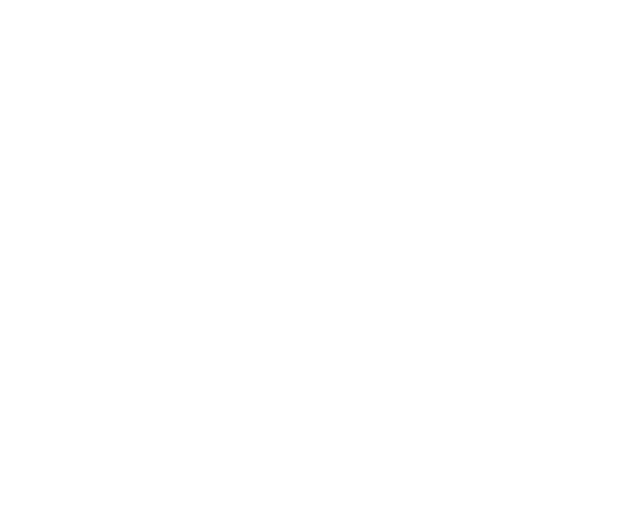
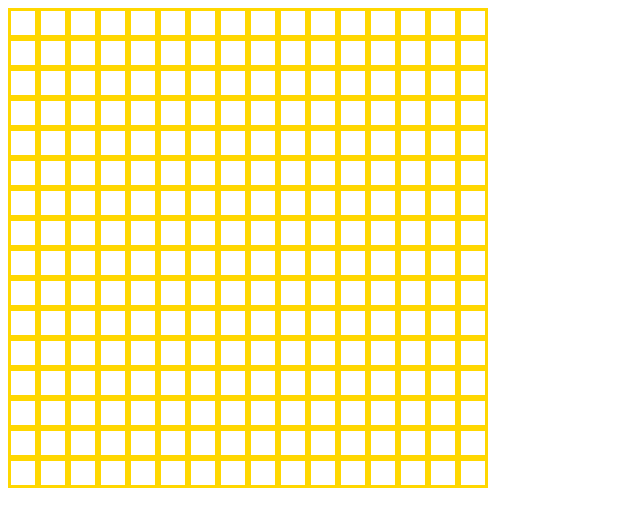
Before and after one commit to rip-the-slit/etch-a-sketch, a plain HTML site: page index.html in a window 1280 px wide. Shown: the whole page, without its empty margins (0-640 px from the left). Drawn offline with Linux system fonts and the light colour scheme.

Commit message:
Arrange the grid

```diff
--- a/index.html
+++ b/index.html
@@ -5,6 +5,7 @@
     <meta http-equiv="X-UA-Compatible" content="IE=edge">
     <meta name="viewport" content="width=device-width, initial-scale=1.0">
     <script src="./program.js" defer></script>
+    <link rel="stylesheet" href="./style.css">
     <title>Etch-a-Sketch</title>
 </head>
 <body>
--- a/program.js
+++ b/program.js
@@ -1,6 +1,6 @@
 const container = document.querySelector(".container")
 
-for (let i = 0; i <= 256; i++) {
+for (let i = 0; i < 256; i++) {
     const box = document.createElement("div")
     box.setAttribute("class", "box")
     container.appendChild(box)
--- /dev/null
+++ b/style.css
@@ -0,0 +1,14 @@
+.container {
+    display: flex;
+    flex-wrap: wrap;
+    align-content: flex-start;
+    width: 480px;
+    height: 480px;
+}
+
+.box {
+    box-sizing: border-box;
+    width: 30px;
+    height: 30px;
+    border: 3px solid gold;
+}
```
